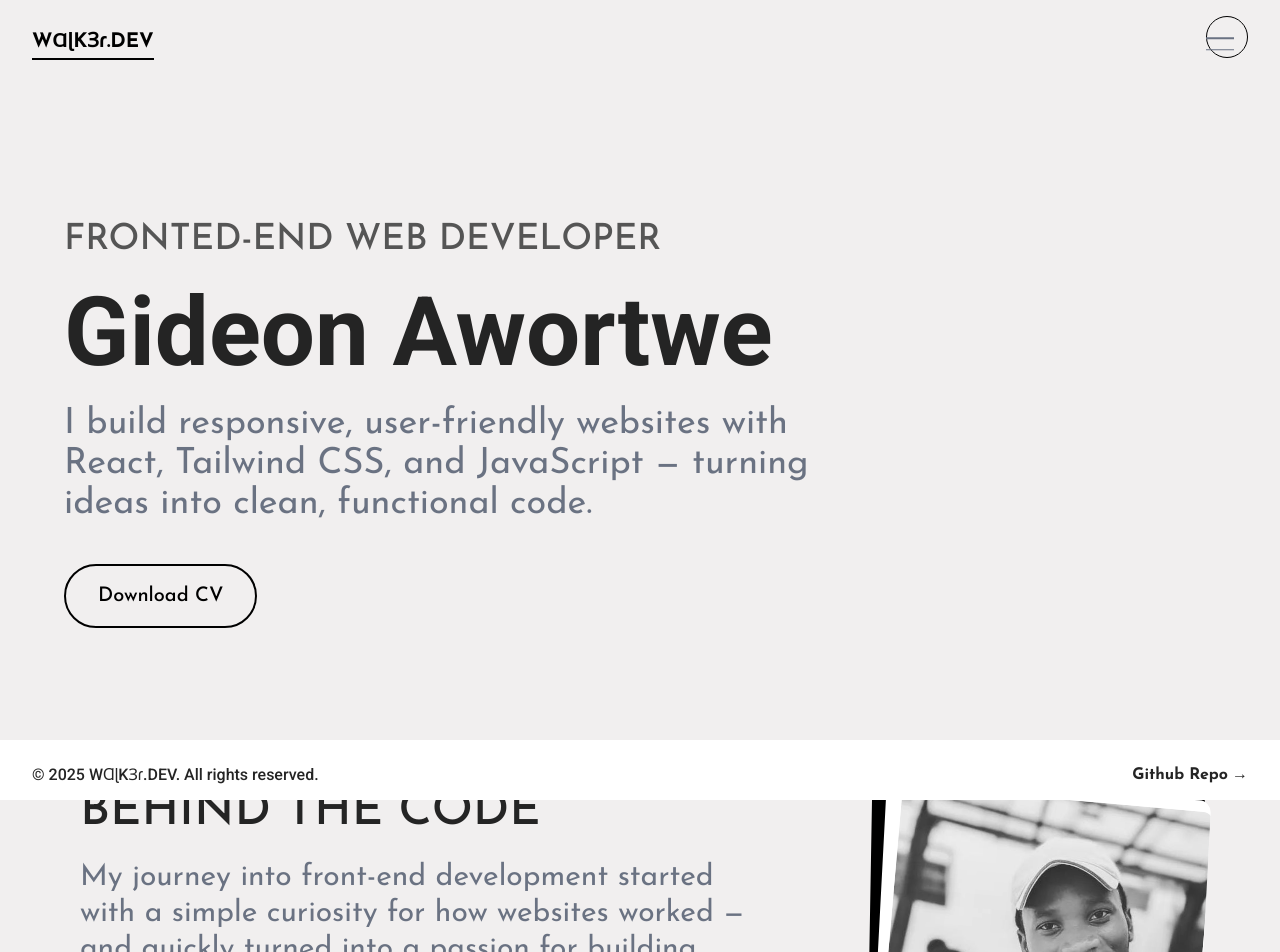
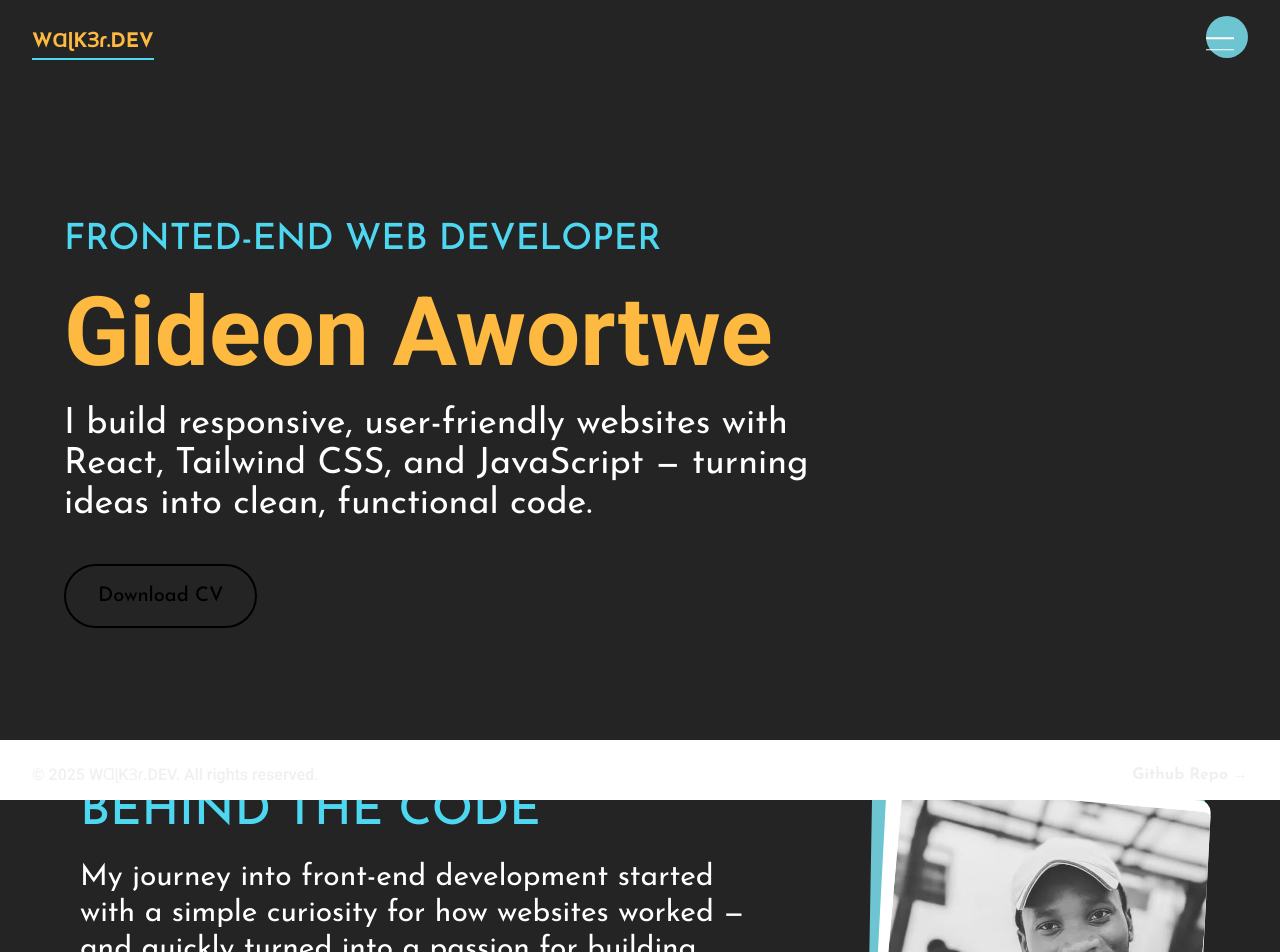
Before and after one commit to Walker-Gideon/walker.dev, a React (Vite) app: page / in a window 1280 px wide. Shown: the top 952 px of the page. Built offline with nearby package versions, Linux system fonts and the light colour scheme; a web font is replaced by a local one.

Commit message:
Colors changes

```diff
--- a/src/components/About.jsx
+++ b/src/components/About.jsx
@@ -28,11 +28,11 @@ function About() {
   return (
     <div className="small:h-full md:h-190 pt-40 px-20 small:px-4 sm:px-6 md:px-10 lg:px-20 md:grid md:grid-cols-3 md:gap-15 h-[90vh] grid small:flex small:flex-col-reverse gap-20">
       <div className="small:row-span-1 col-span-2 pr-8 h-auto small:h-full medium:h-145 md:h-145 overflow-auto scroll-container">
-        <h1 className="text-5xl small:text-4xl small:font-bold medium:text-5xl sm:font-medium font-medium uppercase mb-10 small:mb-6">
+        <h1 className="text-5xl small:text-4xl small:font-bold medium:text-5xl sm:font-medium font-medium uppercase mb-10 small:mb-6 text-blueprime">
           Behind the Code
         </h1>
 
-        <div className="text-2xl medium:text-3xl text-gray-500 mb-14">
+        <div className="text-2xl medium:text-3xl text-white mb-14">
           <p>
             My journey into front-end development started with a simple
             curiosity for how websites worked — and quickly turned into a
@@ -108,7 +108,7 @@ function About() {
 
       {/* small:absolute  */}
       <div className="small:p-4 sm:p-0">
-        <div className="w-full h-full sm:h-full medium:h-160 md:h-full p-0.5 small:p-1 bg-black justify-self-end rounded-xl rotate-1">
+        <div className="w-full h-full sm:h-full medium:h-160 md:h-full p-0.5 small:p-1 bg-blue justify-self-end rounded-xl rotate-1">
           <div className="relative w-full h-140 sm:h-full medium:h-160 md:h-full p-1.5 bg-white rounded-xl rotate-2 overflow-hidden">
             <img
               src={creatorImage}
--- a/src/components/ButtonNav.jsx
+++ b/src/components/ButtonNav.jsx
@@ -2,7 +2,7 @@ import { motion } from "motion/react";
 
 export default function ButtonNav() {
   return (
-    <motion.button className="relative w-full small:w-full sm:w-full md:w-60 flex flex-col items-center justify-center px-8 py-4 text-lg font-medium rounded-full border-2 border-black overflow-hidden cursor-pointer bg-black text-white whitespace-nowrap">
+    <motion.button className="relative w-full small:w-full sm:w-full md:w-60 flex flex-col items-center justify-center px-8 py-4 text-lg font-medium rounded-full border-2 border-primary transition-colors duration-300 hover:bg-primary overflow-hidden cursor-pointer  text-white whitespace-nowrap">
       <motion.span>Get in touch</motion.span>
     </motion.button>
   );
--- a/src/components/Header.jsx
+++ b/src/components/Header.jsx
@@ -9,10 +9,10 @@ export default function Header() {
     <>
       <div className="w-full h-25 sm:px-6 md:px-6 lg:px-8 xl:px-8 py-4 sticky top-0 z-50">
         <header className="flex items-center justify-between">
-          <div className="border-b-2 border-black pb-0.5">
+          <div className="border-b-2 border-blueprime pb-0.5">
             <a
               href="#"
-              className="text-black sm:text-lg md:text-xl lg:text-xl text-lg uppercase font-bold cursor-pointer"
+              className="text-primary sm:text-lg md:text-xl lg:text-xl text-lg uppercase font-bold cursor-pointer"
             >
               Wɑɭkɜɾ.dev
             </a>
@@ -29,12 +29,12 @@ export default function Header() {
               onClick={() => setShowMenu(!showMenu)}
               animate={showMenu ? "open" : "close"}
             >
-              <div class="absolute inset-0 bg-black rounded-full scale-0 group-hover:scale-150 group-hover: transition-transform duration-500 ease-out"></div>
+              <div class="absolute inset-0 bg-primary rounded-full scale-0 group-hover:scale-150 group-hover: transition-transform duration-500 ease-out"></div>
               <div className="">
                 <motion.span
                   style={{ top: "40%", left: "50%", x: "-50%", y: "-50%" }}
                   className={`absolute h-[1.5px] sm:w-6 md:w-7 lg:w-7 xl:w-7 ${
-                    showMenu === true ? `bg-gray-500` : `bg-gray-500`
+                    showMenu === true ? `bg-white` : `bg-white`
                   }`}
                   variants={{
                     open: {
@@ -50,7 +50,7 @@ export default function Header() {
                 <motion.span
                   style={{ top: "60%", left: "50%", x: "-50%", y: "-50%" }}
                   className={`absolute h-[1.5px] sm:w-6 md:w-7 lg:w-7 xl:w-7 ${
-                    showMenu === true ? `bg-gray-500` : `bg-gray-500`
+                    showMenu === true ? `bg-white` : `bg-white`
                   }`}
                   variants={{
                     open: {
--- a/src/components/Hero.jsx
+++ b/src/components/Hero.jsx
@@ -5,13 +5,13 @@ function Hero() {
   return (
     <div className="pt-30 small:pt-10 sm:pt-25 md:pt-30 px-20 small:px-4 sm:px-6 md:px-10 lg:px-20 xl:px-16 w-full h-full flex flex-col justify-center gap-12">
       <div className="w-full small:text-center sm:text-center md:text-left">
-        <p className="text-4xl small:text-2xl sm:text-3xl md:text-4xl text-light font-medium uppercase">
+        <p className="text-4xl small:text-2xl sm:text-3xl md:text-4xl text-blueprime font-medium uppercase">
           Fronted-end Web Developer
         </p>
-        <p className="font-bold small:text-4xl sm:text-5xl md:text-7xl lg:text-8xl font-sans py-4 md:py-6">
+        <p className="font-bold small:text-4xl sm:text-5xl md:text-7xl lg:text-8xl font-sans py-4 md:py-6 text-primary">
           Gideon Awortwe
         </p>
-        <p className="text-4xl small:text-3xl md:text-4xl text-gray-500 small:w-full md:w-[80%] lg:w-[70%] 2xl:w-[60%] mb-10">
+        <p className="text-4xl small:text-3xl md:text-4xl text-white small:w-full md:w-[80%] lg:w-[70%] 2xl:w-[60%] mb-10">
           I build responsive, user-friendly websites with React, Tailwind CSS,
           and JavaScript — turning ideas into clean, functional code.
         </p>
--- a/src/components/MenuNav.jsx
+++ b/src/components/MenuNav.jsx
@@ -29,7 +29,7 @@ function MenuNav({ showMenu }) {
   // };
 
   const linkStyling = `relative after:content-[''] after:absolute after:left-0 after:-bottom-0.5 after:h-[1px]
-    after:bg-[#0c2622] after:scale-x-0 after:transition-transform after:duration-300
+    after:bg-primary after:scale-x-0 after:transition-transform after:duration-300
     hover:after:scale-x-100`;
 
   return (
@@ -43,12 +43,12 @@ function MenuNav({ showMenu }) {
         width: { duration: 0.4, ease: "easeOut", delay: 0.2 },
         height: { duration: 0.4, ease: "easeOut", delay: 0.2 },
       }}
-      className="bg-[#f1efef] border text-black rounded-4xl overflow-hidden"
+      className="bg-blue rounded-4xl overflow-hidden"
     >
       <div className="relative w-full h-full flex flex-col justify-between px-8 py-6 rounded-2xl">
-        <p className="mt-14 text-lg font-bold text-gray-400">Menu</p>
+        <p className="mt-14 text-lg font-bold text-gray-300">Menu</p>
 
-        <div className="w-50 h-85 small:h-60 sm:h-85 flex flex-col justify-between text-4xl small:text-2xl sm:text-4xl font-medium text-black">
+        <div className="w-50 h-85 small:h-60 sm:h-85 flex flex-col justify-between text-4xl small:text-2xl sm:text-4xl font-medium text-white">
           <a href="#" className={`${linkStyling} after:w-25`}>
             Home
           </a>
--- a/src/index.css
+++ b/src/index.css
@@ -7,6 +7,11 @@
 
   --color-light: #555;
   --color-lighter: #333;
+  --color-blueprime: #4ed7f1;
+  --color-blue: #6dc5d1;
+  --color-primary: #feb941;
+
+  --shadow-primary: 0px 0px 20px 0px rgba();
 
   --breakpoint-small: 300px;
   --breakpoint-sm: 350px;
@@ -25,8 +30,8 @@
   font-weight: 400;
 
   color-scheme: light dark;
-  color: #242424;
-  background-color: #f1efef;
+  color: #f1efef;
+  background-color: #242424;
 }
 
 .speial-font {
```
